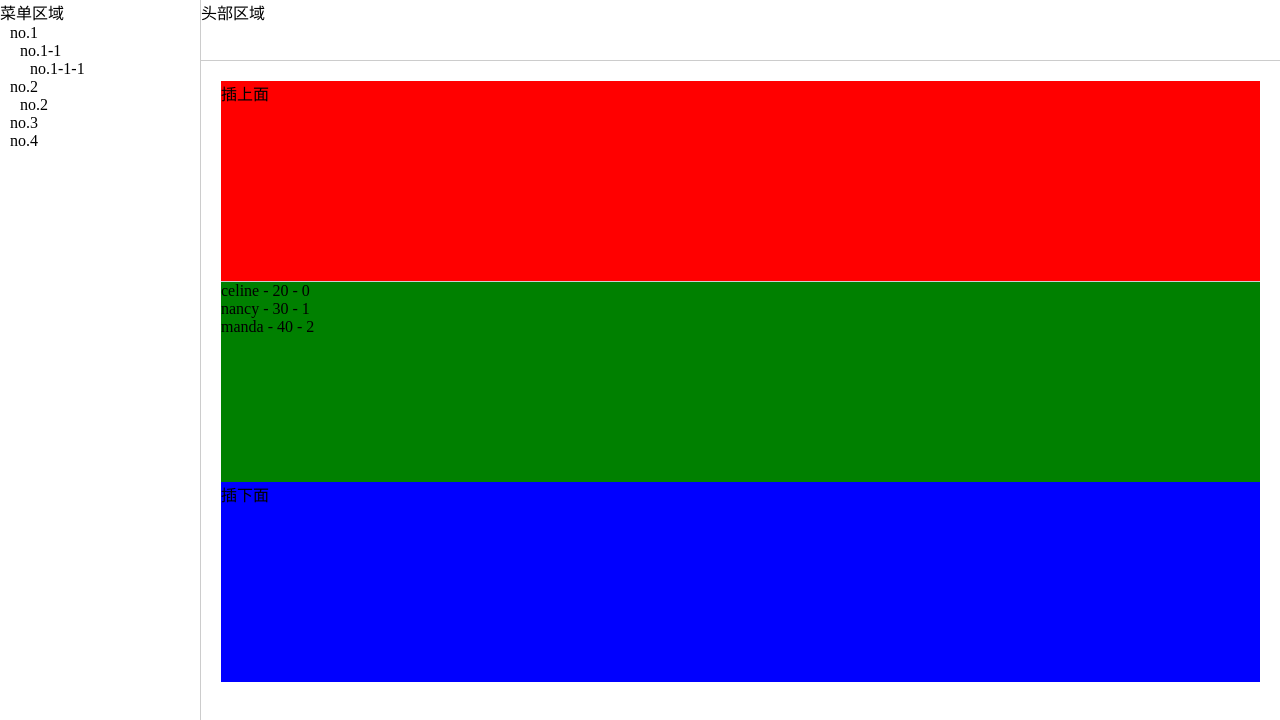
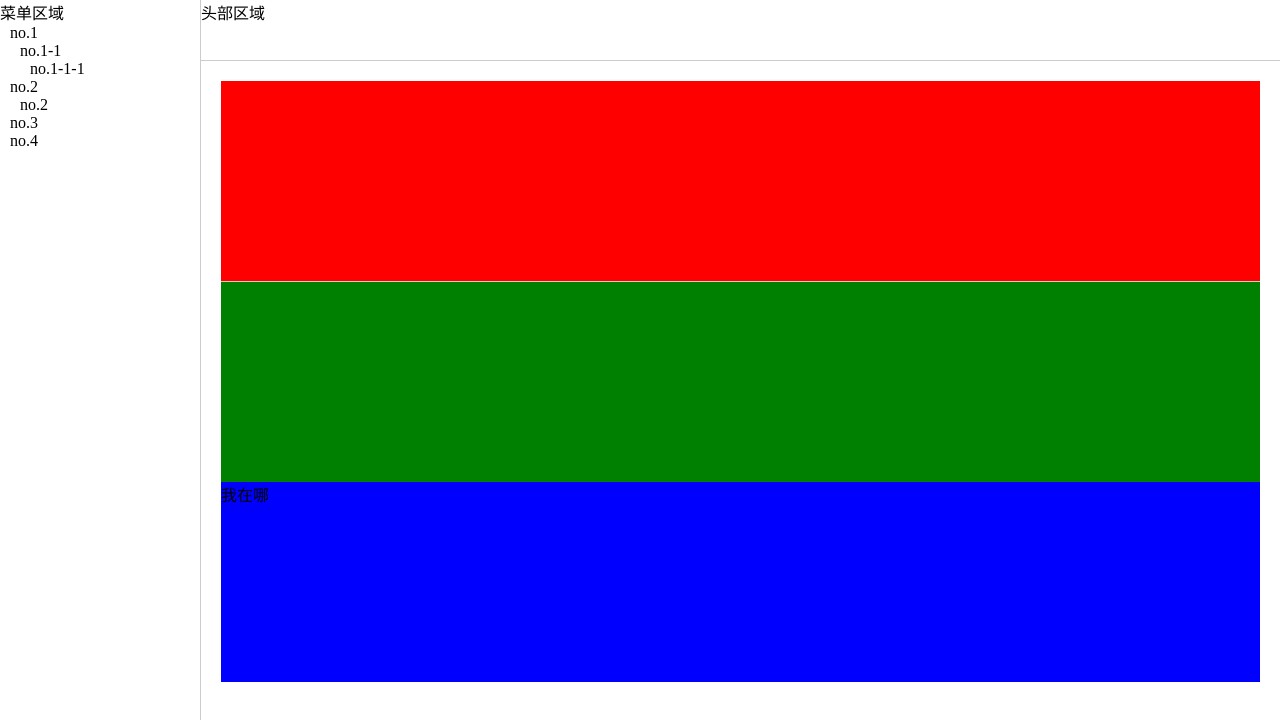
Before and after one commit to celinezhang1024/AllAboutVue, a Vue app in the folder Vue3/vite-project/: page / in a window 1280 px wide. Shown: the top 720 px of the page. Built offline with nearby package versions, Linux system fonts and the light colour scheme.

Commit message:
动态插槽

```diff
--- a/Vue3/vite-project/src/components/Advanced/Layout/Content/Index.vue
+++ b/Vue3/vite-project/src/components/Advanced/Layout/Content/Index.vue
@@ -8,30 +8,38 @@
         <!-- 2. Is 动态组件 -->
         <!-- <Is /> -->
         <!-- <Vue2 /> -->
-        <!-- 3. 插槽 -->
-        <Dialog>
-            <template #header> <!-- v-slot: = # -->
+        <!-- 3. 插槽 --><!-- v-slot: = # --> <!-- 匿名插槽简写 v-slot= = #default --><!--插槽作用域-->
+        <!-- <Dialog>
+            <template #header>
                 <div>插上面</div>
             </template>
-            <template v-slot="{data,index}">
-                <div>{{data.name}} - {{data.age}} - {{index}}</div><!--插槽作用域-->
+            <template #default="{data,index}">
+                <div>{{data.name}} - {{data.age}} - {{index}}</div>
             </template>
             <template v-slot:footer>
                 <div>插下面</div>
+            </template>
+        </Dialog> -->
+        <!-- 4. 动态插槽 -->
+        <Dialog>
+            <template #[name]>
+                <div>我在哪</div>
             </template>
         </Dialog>
     </div>
 </template>
 
 <script setup lang="ts">
+import {ref} from 'vue'
 import Is from "../../Is/index.vue"
 import Vue2 from "../../Is/Vue2.vue"
 
 // 插槽
 import Dialog from "../../Dialog/Index.vue"
 
+// 4. 动态插槽，可选择上中下
+let name = ref('footer') // footer default header
 </script>
-
 <style lang="less">
 .content{flex:1;margin:20px; overflow:auto;
     &-item{padding:20px;border:1px solid #ccc;}
```
